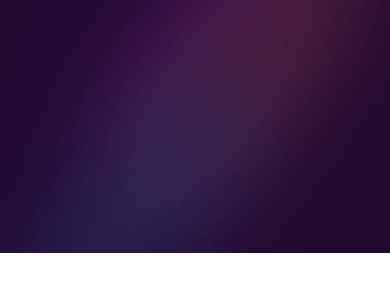
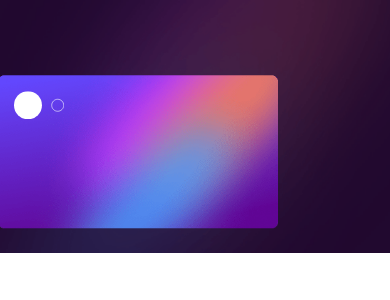
Before and after one commit to sphnikola/interactive-card-details-form, a React (Vite) app: page / in a window 390 px wide. Shown: the top 300 px of the page. Built offline with nearby package versions, Linux system fonts and the light colour scheme.

Commit message:
Add front card for mobile without initial info displayed on it

```diff
--- a/src/LeftSection.jsx
+++ b/src/LeftSection.jsx
@@ -1,8 +1,30 @@
+import card_logo from "./assets/images/card-logo.svg";
+import card_front from "./assets/images/bg-card-front.png";
+
 export default function LeftSection() {
   return (
     <div
       className=" w-full min-h-[30vh] bg-bg-main-mobile bg-center bg-cover bg-no-repeat relative
     md:min-h-screen md:w-[40%] md:bg-bg-main-desktop "
-    ></div>
+    >
+      {/* container for the cards  */}
+      <div className="flex flex-col-reverse absolute left-[61%] top-[60%] -translate-x-[50%] -translate-y-[50%]">
+        {/* front card */}
+        <div className="z-50 w-[280px] relative -translate-x-[100px]">
+          {/* card logo */}
+          <img
+            src={card_logo}
+            alt="card-logo"
+            className="w-[50px] absolute top-4 left-4"
+          />
+          {/* card container */}
+          <div>
+            <img src={card_front} />
+          </div>
+        </div>
+        {/* back card */}
+        <div></div>
+      </div>
+    </div>
   );
 }
```
